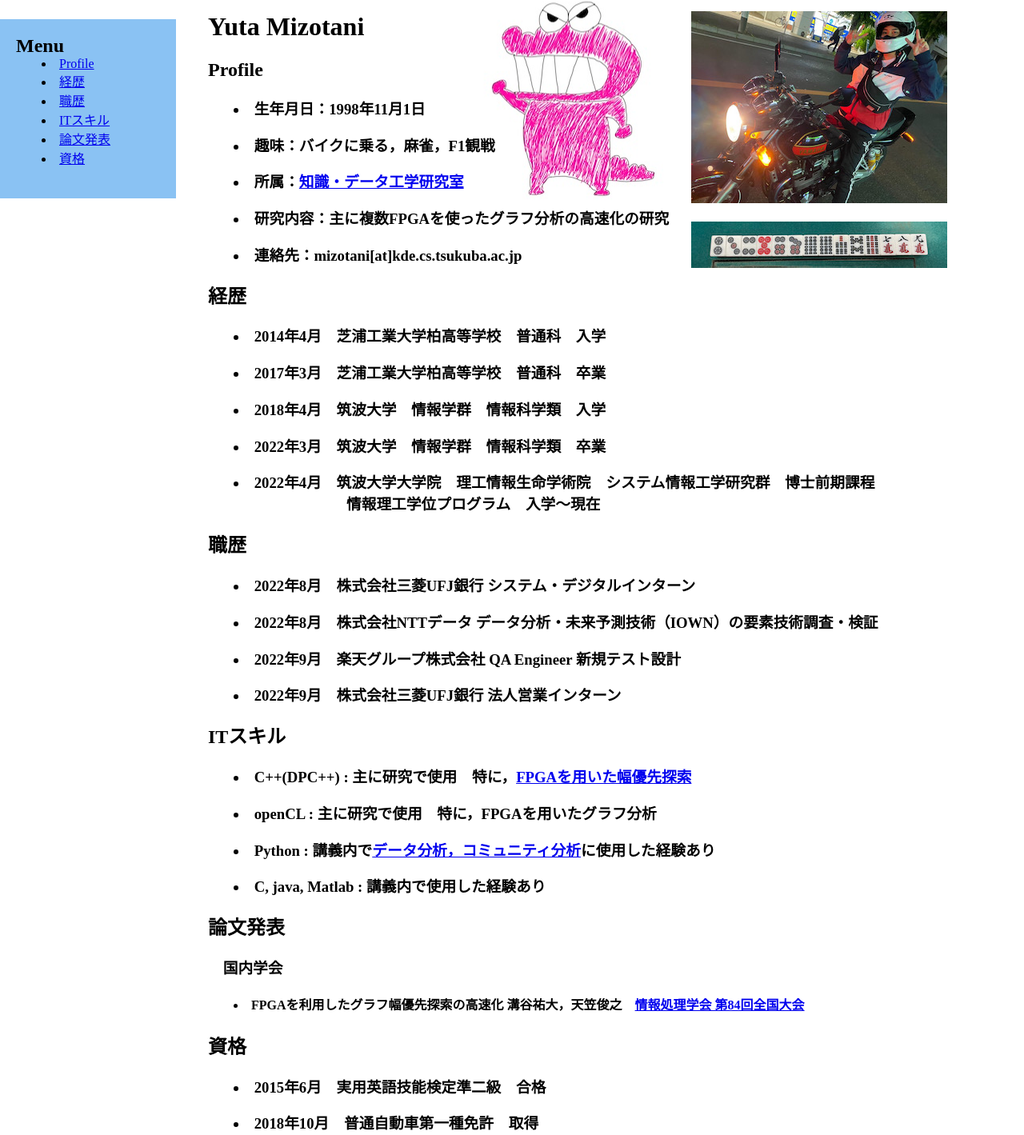
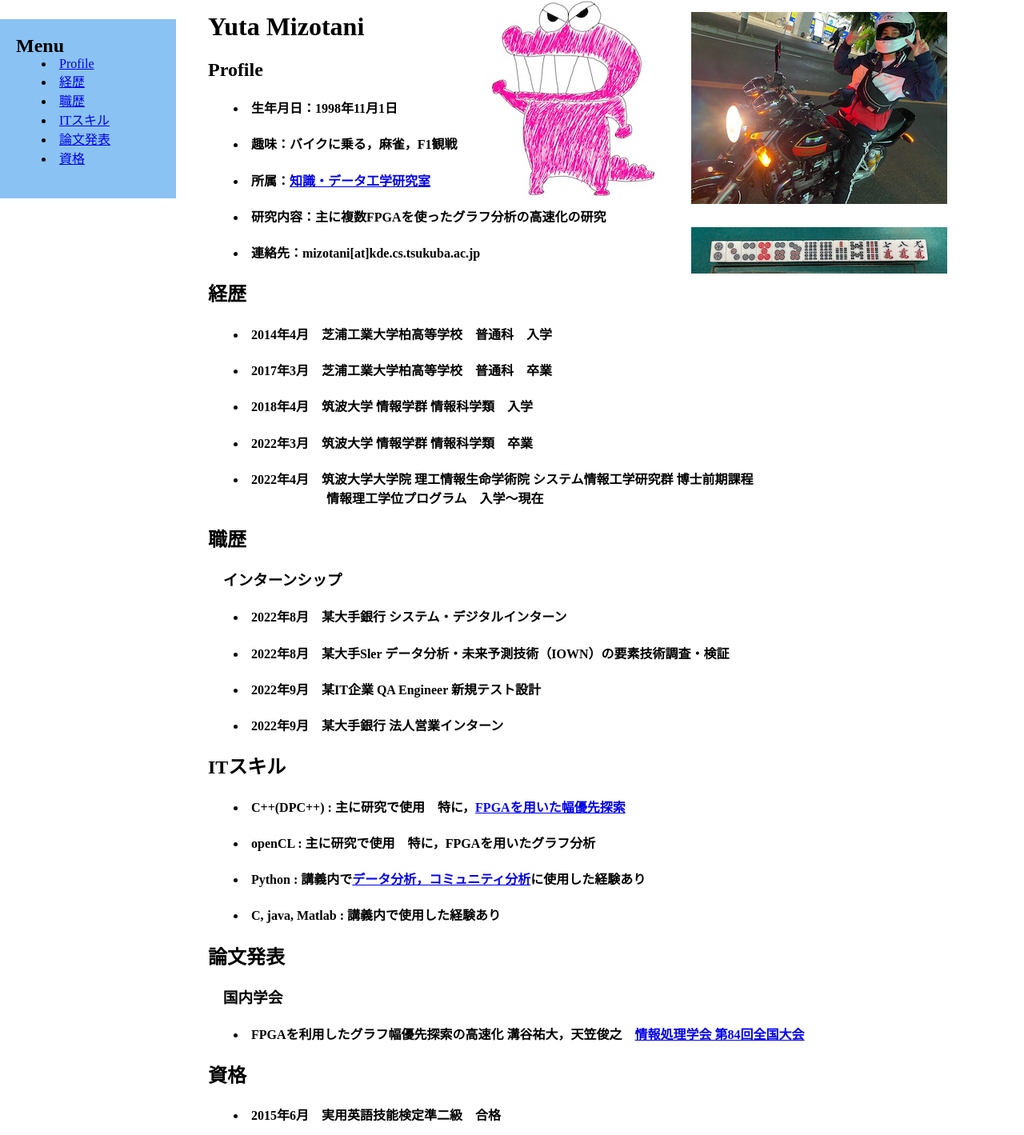
Before and after one commit to mizorugby/mizorugby.github.io, a plain HTML site: page index.html in a window 1280 px wide. Shown: the part 26-1445 px from the top of the page at 80% size. Drawn offline with Linux system fonts and the light colour scheme.

Commit message:
Minor fix

```diff
--- a/index.html
+++ b/index.html
@@ -13,72 +13,75 @@
         <h1>Yuta Mizotani</h1>
         <h2><a name="profile">Profile</a></h2>
         <h3>
-            <h3>
+            <h4>
                 <li>生年月日：1998年11月1日</li>
-            </h3>
-            <h3>
+            </h4>
+            <h4>
                 <li>趣味：バイクに乗る，麻雀，F1観戦</li>
-            </h3>
-            <h3>
+            </h4>
+            <h4>
                 <li>所属：<a href="http://kde.cs.tsukuba.ac.jp/ja/index.php">知識・データ工学研究室</a></li>
-            </h3>
-            <h3>
+            </h4>
+            <h4>
                 <li>研究内容：主に複数FPGAを使ったグラフ分析の高速化の研究</li>
-            </h3>
-            <h3>
+            </h4>
+            <h4>
                 <li>連絡先：mizotani[at]kde.cs.tsukuba.ac.jp</li>
-            </h3>
+            </h4>
             <h2>
                 <a name="career">経歴</a>
             </h2>
-            <h3>
+            <h4>
                 <li>2014年4月　芝浦工業大学柏高等学校　普通科　入学</li>
-            </h3>
-            <h3>
+            </h4>
+            <h4>
                 <li>2017年3月　芝浦工業大学柏高等学校　普通科　卒業</li>
-            </h3>
-            <h3>
-                <li>2018年4月　筑波大学　情報学群　情報科学類　入学</li>
-            </h3>
-            <h3>
-                <li>2022年3月　筑波大学　情報学群　情報科学類　卒業</li>
-            </h3>
-            <h3>
-                <li>2022年4月　筑波大学大学院　理工情報生命学術院　システム情報工学研究群　博士前期課程　<br>&emsp;&emsp;&emsp;&emsp;&emsp;&emsp;&emsp;&emsp;&nbsp;&nbsp;&nbsp;&nbsp;
-                    情報理工学位プログラム　入学〜現在</li>
-            </h3>
+            </h4>
+            <h4>
+                <li>2018年4月　筑波大学 情報学群 情報科学類　入学</li>
+            </h4>
+            <h4>
+                <li>2022年3月　筑波大学 情報学群 情報科学類　卒業</li>
+            </h4>
+            <h4>
+                <li>2022年4月　筑波大学大学院 理工情報生命学術院 システム情報工学研究群 博士前期課程
+                    <br>&emsp;&emsp;&emsp;&emsp;&emsp;&emsp;&emsp;&emsp;&nbsp;&nbsp;&nbsp;&nbsp;
+                    情報理工学位プログラム　入学〜現在
+                </li>
+            </h4>
 
             <h2><a name="work">職歴</a></h2>
-            <h3>
-                <li>2022年8月　株式会社三菱UFJ銀行 システム・デジタルインターン</li>
-            </h3>
-            <h3>
-                <li>2022年8月　株式会社NTTデータ データ分析・未来予測技術（IOWN）の要素技術調査・検証</li>
-            </h3>
-            <h3>
-                <li>2022年9月　楽天グループ株式会社 QA Engineer 新規テスト設計</li>
-            </h3>
-            <h3>
-                <li>2022年9月　株式会社三菱UFJ銀行 法人営業インターン</li>
-            </h3>
+            <h3>&emsp;インターンシップ</h3>
+            <h4>
+                <li>2022年8月　某大手銀行 システム・デジタルインターン</li>
+            </h4>
+            <h4>
+                <li>2022年8月　某大手Sler データ分析・未来予測技術（IOWN）の要素技術調査・検証</li>
+            </h4>
+            <h4>
+                <li>2022年9月　某IT企業 QA Engineer 新規テスト設計</li>
+            </h4>
+            <h4>
+                <li>2022年9月　某大手銀行 法人営業インターン</li>
+            </h4>
 
             <h2><a name="it">ITスキル</a></h2>
-            <h3>
+            <h4>
                 <li>C++(DPC++) : 主に研究で使用&emsp;特に，<a
                         href="https://qiita.com/rugby_tan/items/724c74dd7606c27a1e8c">FPGAを用いた幅優先探索</a></li>
-            </h3>
-            <h3>
+            </h4>
+            <h4>
                 <li>openCL : 主に研究で使用&emsp;特に，FPGAを用いたグラフ分析
                 </li>
-            </h3>
-            <h3>
+            </h4>
+            <h4>
                 <li>Python : 講義内で<a
                         href="https://github.com/mizorugby/search_most_influential_FilmCritic">データ分析，コミュニティ分析</a>に使用した経験あり
                 </li>
-            </h3>
-            <h3>
+            </h4>
+            <h4>
                 <li>C, java, Matlab : 講義内で使用した経験あり</li>
-            </h3>
+            </h4>
 
             <h2><a name="paper">論文発表</a></h2>
             <h3>
@@ -96,18 +99,18 @@
             </h4> -->
 
             <h2><a name="qual">資格</a></h2>
-            <h3>
+            <h4>
                 <li>2015年6月　実用英語技能検定準二級　合格</li>
-            </h3>
-            <h3>
+            </h4>
+            <h4>
                 <li>2018年10月　普通自動車第一種免許　取得</li>
-            </h3>
-            <h3>
+            </h4>
+            <h4>
                 <li>2018年10月　普通自動二輪車免許　取得</li>
-            </h3>
-            <h3>
+            </h4>
+            <h4>
                 <li> 2021年5月　TOEIC Listening and Writing Test 635点　取得</li>
-            </h3>
+            </h4>
 
     </main>
     <aside id="sub">
```
